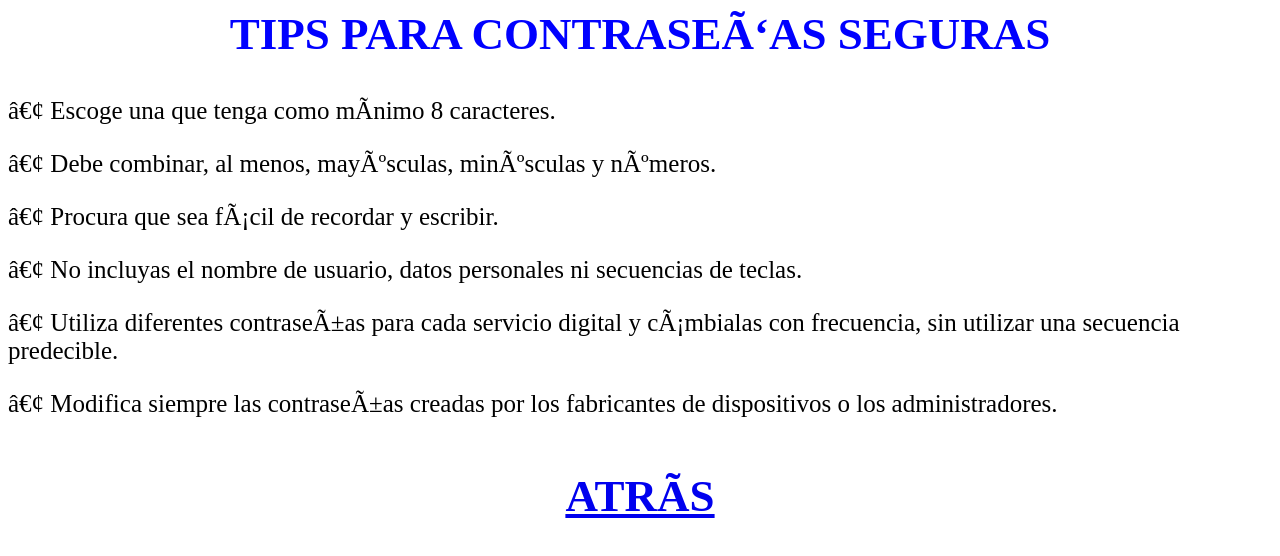
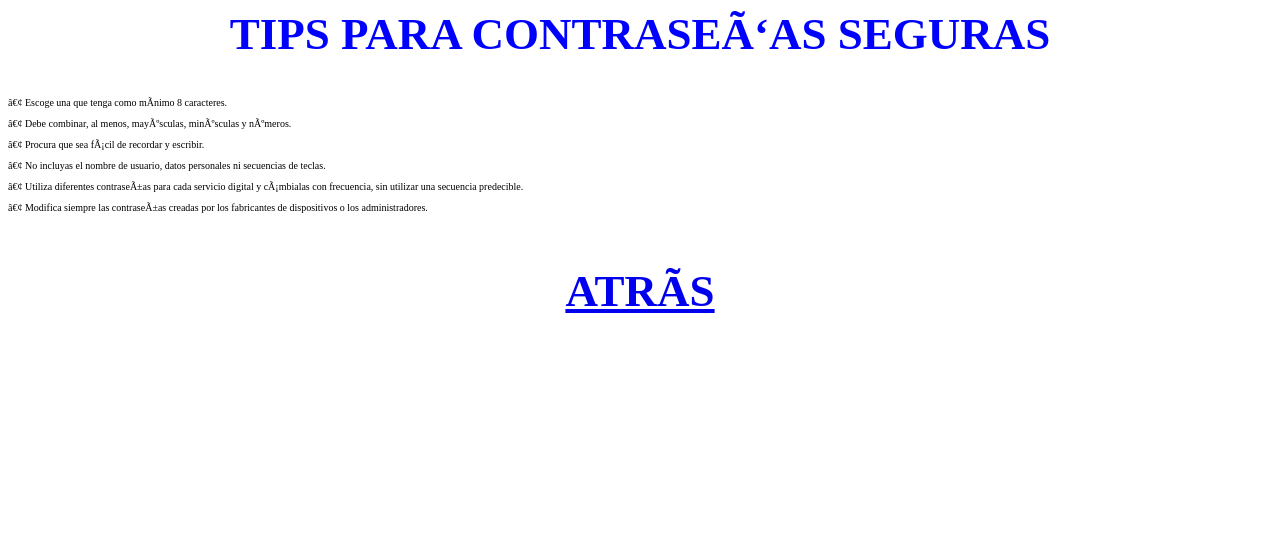
Before and after one commit to FedorJesus/WebDeFedorLadyJesusCas, a plain HTML site: page PARTE1.html in a window 1280 px wide. Drawn offline with Linux system fonts and the light colour scheme.

Commit message:
Update PARTE1.html

```diff
--- a/PARTE1.html
+++ b/PARTE1.html
@@ -4,8 +4,8 @@
 		<meta charset="utf_8">
 <link rel="stylesheet" href="estilo.CSS">
 <style>
-	p, p { font-size: 25px; }
-	li, p { font-size: 25px;}
+	p, p { font-size: 10px; }
+	li, p { font-size: 10px;}
 </style>
 	</head
 	<body>
```
